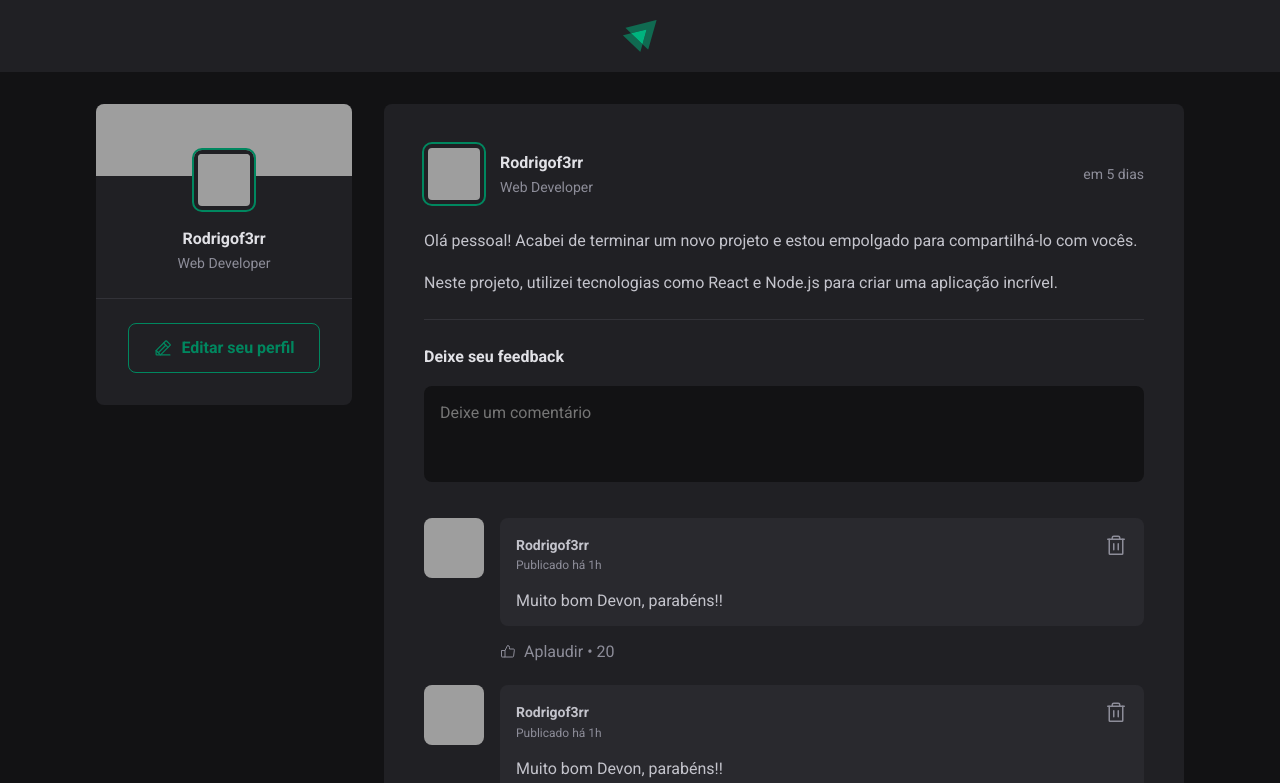
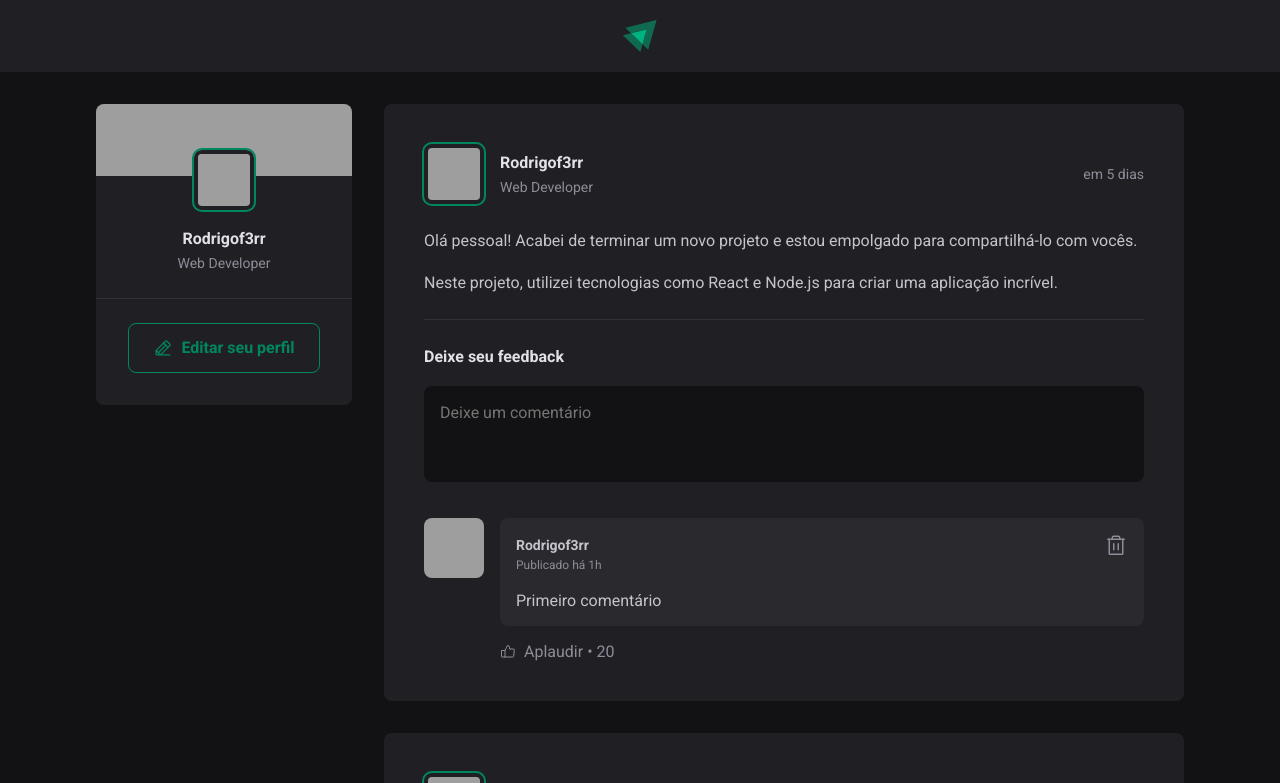
Before and after one commit to RodrigoFerreir4/learning-react, a React (Vite) app in the folder 01-fundamentos-react/: page / in a window 1280 px wide. Shown: the top 783 px of the page. Built offline with nearby package versions, Linux system fonts and the light colour scheme; grey boxes are pictures that could not be loaded.

Commit message:
feat: insert comments

```diff
--- a/01-fundamentos-react/src/components/Comment.jsx
+++ b/01-fundamentos-react/src/components/Comment.jsx
@@ -1,8 +1,9 @@
+/* eslint-disable react/prop-types */
 import { ThumbsUp, Trash } from "phosphor-react";
 import { Avatar } from "./Avatar";
 import styles from "./Comment.module.css";
 
-export function Comment() {
+export function Comment({ content }) {
   return (
     <div className={styles.comment}>
       <Avatar hasBorder={false} src="https://github.com/RodrigoFerreir4.png" />
@@ -20,7 +21,7 @@
             </button>
           </header>
 
-          <p>Muito bom Devon, parabéns!!</p>
+          <p>{content}</p>
         </div>
 
         <footer>
--- a/01-fundamentos-react/src/components/Post.jsx
+++ b/01-fundamentos-react/src/components/Post.jsx
@@ -9,7 +9,9 @@
 import styles from "./Post.module.css";
 
 export function Post({ author, publishedAt, content }) {
-  const [comments, setComments] = useState([1, 2]);
+  const [comments, setComments] = useState(["Primeiro comentário"]);
+
+  const [newCommentText, setNewCommentText] = useState("");
 
   const publishedDateFormatted = format(
     publishedAt,
@@ -26,7 +28,14 @@
   function handleCrateNewComment() {
     event.preventDefault();
 
-    setComments([...comments, comments.length + 1]);
+    const newCommentText = event.target.comment.value;
+
+    setComments([...comments, newCommentText]);
+    setNewCommentText("");
+  }
+
+  function handleNewCommentChange() {
+    setNewCommentText(event.target.value);
   }
 
   return (
@@ -49,10 +58,10 @@
       <div className={styles.content}>
         {content.map((line) => {
           if (line.type === "paragraph") {
-            return <p>{line.content}</p>;
+            return <p key={line.content}>{line.content}</p>;
           } else if (line.type === "link") {
             return (
-              <p>
+              <p key={line.content}>
                 <a href="#">{line.content}</a>
               </p>
             );
@@ -63,7 +72,12 @@
       <form onSubmit={handleCrateNewComment} className={styles.commentForm}>
         <strong>Deixe seu feedback</strong>
 
-        <textarea placeholder="Deixe um comentário" />
+        <textarea
+          name="comment"
+          value={newCommentText}
+          onChange={handleNewCommentChange}
+          placeholder="Deixe um comentário"
+        />
         <footer>
           <button type="submit">Publicar</button>
         </footer>
@@ -71,7 +85,7 @@
 
       <div className={styles.commentList}>
         {comments.map((comment) => {
-          return <Comment />;
+          return <Comment key={comment} content={comment} />;
         })}
       </div>
     </article>
```
